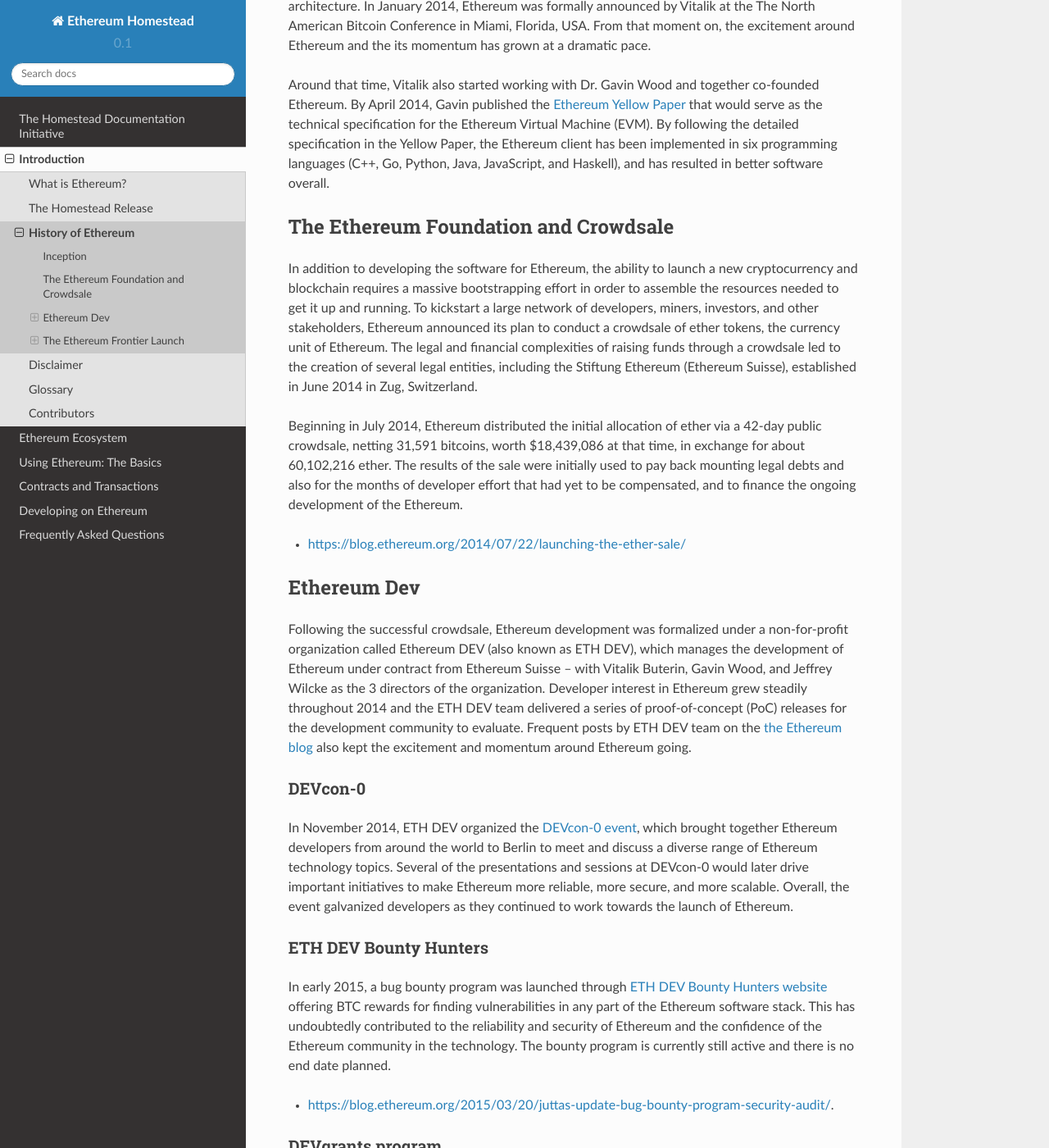
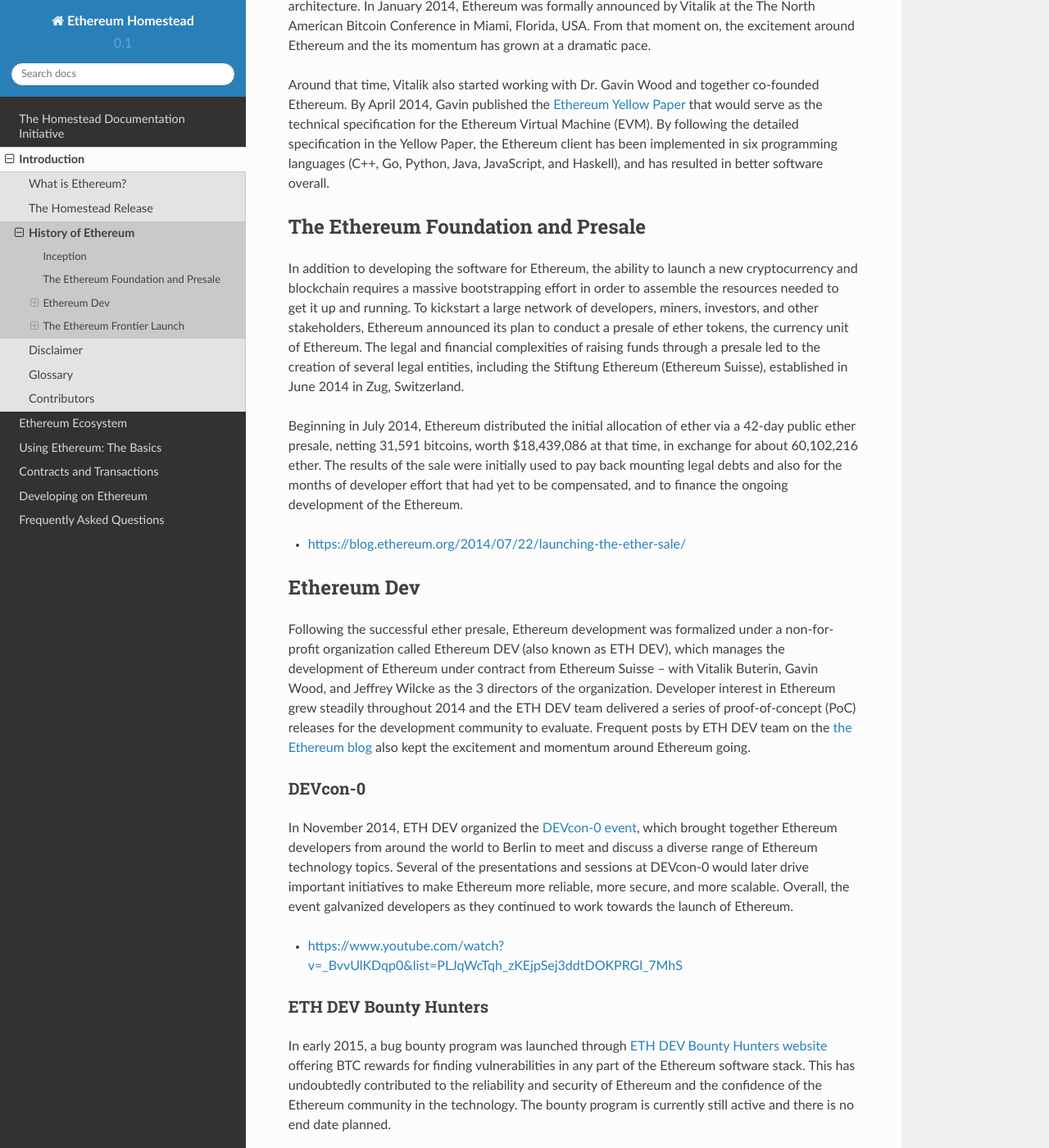
Before and after one commit to ethereum/homestead-guide, a Sphinx documentation site: the page built from source/introduction/history-of-ethereum.rst, in a window 1280 px wide and 1400 px high, scrolled down 292 px. Shown: the whole window at 82% size. Built offline with Sphinx 7.4.7 and the Read the Docs theme 2.0.0, drawn with Linux system fonts in a browser that asks for light colours; some of the changed text lies outside the part shown.

Commit message:
Change crowdsale to presale. Add Youtube links for devcon videos

```diff
--- a/source/introduction/history-of-ethereum.rst
+++ b/source/introduction/history-of-ethereum.rst
@@ -12,22 +12,25 @@
 .. http://www.coindesk.com/ethererum-launches-cryptocurrency-2-0-network/
 
 
-The Ethereum Foundation and Crowdsale
+The Ethereum Foundation and Presale
 ================================================================================
-In addition to developing the software for Ethereum, the ability to launch a new cryptocurrency and blockchain requires a massive bootstrapping effort in order to assemble the resources needed to get it up and running. To kickstart a large network of developers, miners, investors, and other stakeholders, Ethereum announced its plan to conduct a crowdsale of ether tokens, the currency unit of Ethereum. The legal and financial complexities of raising funds through a crowdsale led to the creation of several legal entities, including the Stiftung Ethereum (Ethereum Suisse), established in June 2014 in Zug, Switzerland.
+In addition to developing the software for Ethereum, the ability to launch a new cryptocurrency and blockchain requires a massive bootstrapping effort in order to assemble the resources needed to get it up and running. To kickstart a large network of developers, miners, investors, and other stakeholders, Ethereum announced its plan to conduct a presale of ether tokens, the currency unit of Ethereum. The legal and financial complexities of raising funds through a presale led to the creation of several legal entities, including the Stiftung Ethereum (Ethereum Suisse), established in June 2014 in Zug, Switzerland.
 
-Beginning in July 2014, Ethereum distributed the initial allocation of ether via a 42-day public crowdsale, netting 31,591 bitcoins, worth $18,439,086 at that time, in exchange for about 60,102,216 ether. The results of the sale were initially used to pay back mounting legal debts and also for the months of developer effort that had yet to be compensated, and to finance the ongoing development of the Ethereum.
+Beginning in July 2014, Ethereum distributed the initial allocation of ether via a 42-day public ether presale, netting 31,591 bitcoins, worth $18,439,086 at that time, in exchange for about 60,102,216 ether. The results of the sale were initially used to pay back mounting legal debts and also for the months of developer effort that had yet to be compensated, and to finance the ongoing development of the Ethereum.
 
 * https://blog.ethereum.org/2014/07/22/launching-the-ether-sale/
 
 
 Ethereum Dev
 ================================================================================
-Following the successful crowdsale, Ethereum development was formalized under a non-for-profit organization called Ethereum DEV (also known as ETH DEV), which manages the development of Ethereum under contract from Ethereum Suisse – with Vitalik Buterin, Gavin Wood, and Jeffrey Wilcke as the 3 directors of the organization. Developer interest in Ethereum grew steadily throughout 2014 and the ETH DEV team delivered a series of proof-of-concept (PoC) releases for the development community to evaluate. Frequent posts by ETH DEV team on the  `the Ethereum blog <https://blog.ethereum.org>`_ also kept the excitement and momentum around Ethereum going.
+Following the successful ether presale, Ethereum development was formalized under a non-for-profit organization called Ethereum DEV (also known as ETH DEV), which manages the development of Ethereum under contract from Ethereum Suisse – with Vitalik Buterin, Gavin Wood, and Jeffrey Wilcke as the 3 directors of the organization. Developer interest in Ethereum grew steadily throughout 2014 and the ETH DEV team delivered a series of proof-of-concept (PoC) releases for the development community to evaluate. Frequent posts by ETH DEV team on the  `the Ethereum blog <https://blog.ethereum.org>`_ also kept the excitement and momentum around Ethereum going.
 
 DEVcon-0
 --------------------------------------------------------------------------------
 In November 2014, ETH DEV organized the `DEVcon-0 event <https://blog.ethereum.org/2014/12/05/d%CE%BEvcon-0-recap/>`_, which brought together Ethereum developers from around the world to Berlin to meet and discuss a diverse range of Ethereum technology topics. Several of the presentations and sessions at DEVcon-0 would later drive important initiatives to make Ethereum more reliable, more secure, and more scalable. Overall, the event galvanized developers as they continued to work towards the launch of Ethereum.
+
+* https://www.youtube.com/watch?v=_BvvUlKDqp0&list=PLJqWcTqh_zKEjpSej3ddtDOKPRGl_7MhS
+
 
 ETH DEV Bounty Hunters
 --------------------------------------------------------------------------------
@@ -62,3 +65,5 @@
 The `DEVCON1 <https://devcon.ethereum.org/>`_ event took place in London at the beginning of November 2015, and the Ethereum community was growing fast and just among  developers. The event was attended by nearly 400 people, and the audience and presentations contained a mix of developers, entrepreneurs, thinkers, and business executives.
 
 Following the Ethereum launch, a growing number of news articles were published that signaled the increasing popularity of Ethereum. As a next generation blockchain with a complete, built-in programming language, it also attracted the interest of both large companies and startups. One of those companies was Microsoft, which announced that it would offer Ethereum on its new Blockchain as a Service offering on the Microsoft Azure cloud platform. In conjunction with DEVCON1, this announcement will be remembered as the moment when blockchain technology became mainstream, with Ethereum at the center of it.
+
+* https://www.youtube.com/playlist?list=PLJqWcTqh_zKHQUFX4IaVjWjfT2tbS4NVk
```
